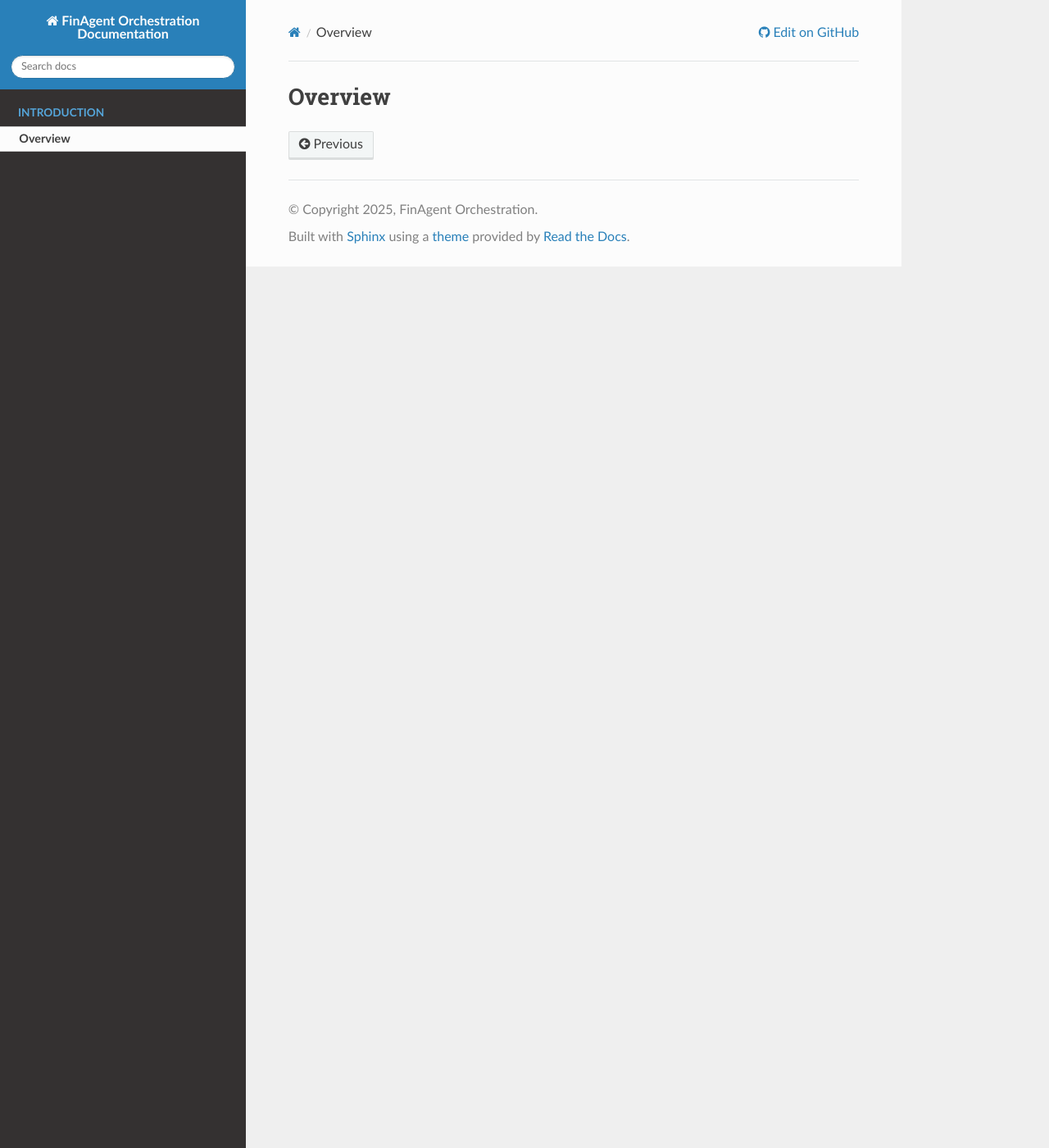
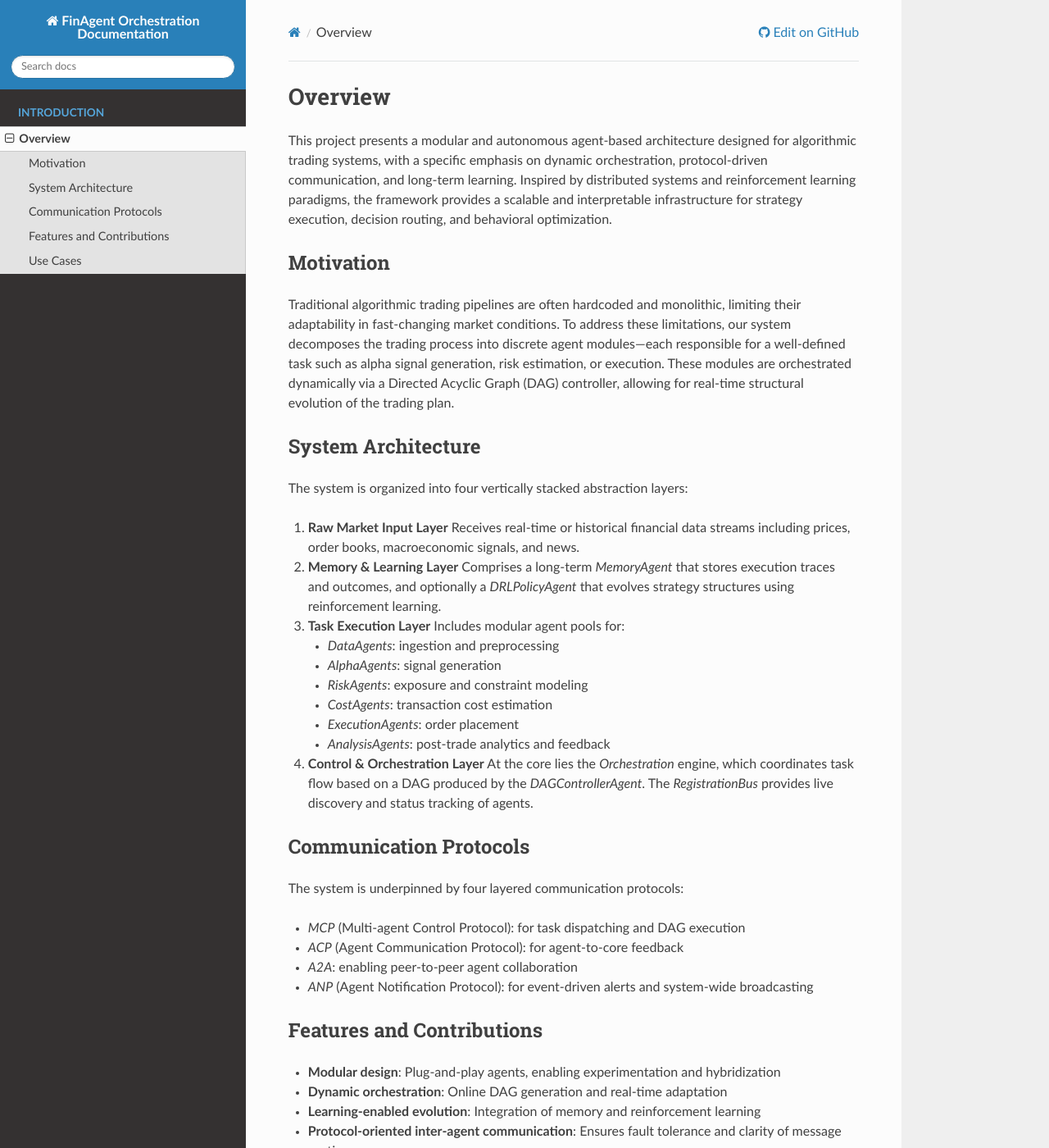
Before and after one commit to Open-Finance-Lab/AgenticTrading, a Sphinx documentation site: the page built from docs/source/intro/overview.rst, in a window 1280 px wide and 1400 px high. Shown: the whole window at 82% size. Built offline with Sphinx 7.4.7 and the Read the Docs theme 3.1.0, drawn with Linux system fonts in a browser that asks for light colours; some of the changed text lies outside the part shown.

```diff
--- a/docs/source/intro/overview.rst
+++ b/docs/source/intro/overview.rst
@@ -1,3 +1,64 @@
+.. =============================
+.. Overview
+.. =============================
 =============================
 Overview
 =============================
+
+This project presents a modular and autonomous agent-based architecture designed for algorithmic trading systems, with a specific emphasis on dynamic orchestration, protocol-driven communication, and long-term learning. Inspired by distributed systems and reinforcement learning paradigms, the framework provides a scalable and interpretable infrastructure for strategy execution, decision routing, and behavioral optimization.
+
+Motivation
+----------
+
+Traditional algorithmic trading pipelines are often hardcoded and monolithic, limiting their adaptability in fast-changing market conditions. To address these limitations, our system decomposes the trading process into discrete agent modules—each responsible for a well-defined task such as alpha signal generation, risk estimation, or execution. These modules are orchestrated dynamically via a Directed Acyclic Graph (DAG) controller, allowing for real-time structural evolution of the trading plan.
+
+System Architecture
+-------------------
+
+The system is organized into four vertically stacked abstraction layers:
+
+1. **Raw Market Input Layer**
+   Receives real-time or historical financial data streams including prices, order books, macroeconomic signals, and news.
+
+2. **Memory & Learning Layer**
+   Comprises a long-term `MemoryAgent` that stores execution traces and outcomes, and optionally a `DRLPolicyAgent` that evolves strategy structures using reinforcement learning.
+
+3. **Task Execution Layer**
+   Includes modular agent pools for:
+
+   - `DataAgents`: ingestion and preprocessing
+   - `AlphaAgents`: signal generation
+   - `RiskAgents`: exposure and constraint modeling
+   - `CostAgents`: transaction cost estimation
+   - `ExecutionAgents`: order placement
+   - `AnalysisAgents`: post-trade analytics and feedback
+
+4. **Control & Orchestration Layer**
+   At the core lies the `Orchestration` engine, which coordinates task flow based on a DAG produced by the `DAGControllerAgent`. The `RegistrationBus` provides live discovery and status tracking of agents.
+
+Communication Protocols
+------------------------
+
+The system is underpinned by four layered communication protocols:
+
+- `MCP` (Multi-agent Control Protocol): for task dispatching and DAG execution
+- `ACP` (Agent Communication Protocol): for agent-to-core feedback
+- `A2A`: enabling peer-to-peer agent collaboration
+- `ANP` (Agent Notification Protocol): for event-driven alerts and system-wide broadcasting
+
+Features and Contributions
+--------------------------
+
+- **Modular design**: Plug-and-play agents, enabling experimentation and hybridization
+- **Dynamic orchestration**: Online DAG generation and real-time adaptation
+- **Learning-enabled evolution**: Integration of memory and reinforcement learning
+- **Protocol-oriented inter-agent communication**: Ensures fault tolerance and clarity of message routing
+
+Use Cases
+---------
+
+The framework is designed for research and deployment of advanced multi-agent trading systems. Potential use cases include:
+
+- Simulation and backtesting environments
+- Multi-strategy agent ensembles with real-time decision-making
+- Reinforcement learning experiments in market dynamics
```
Also changed, not shown: README.md (+83 -0 lines), 8 other files.
